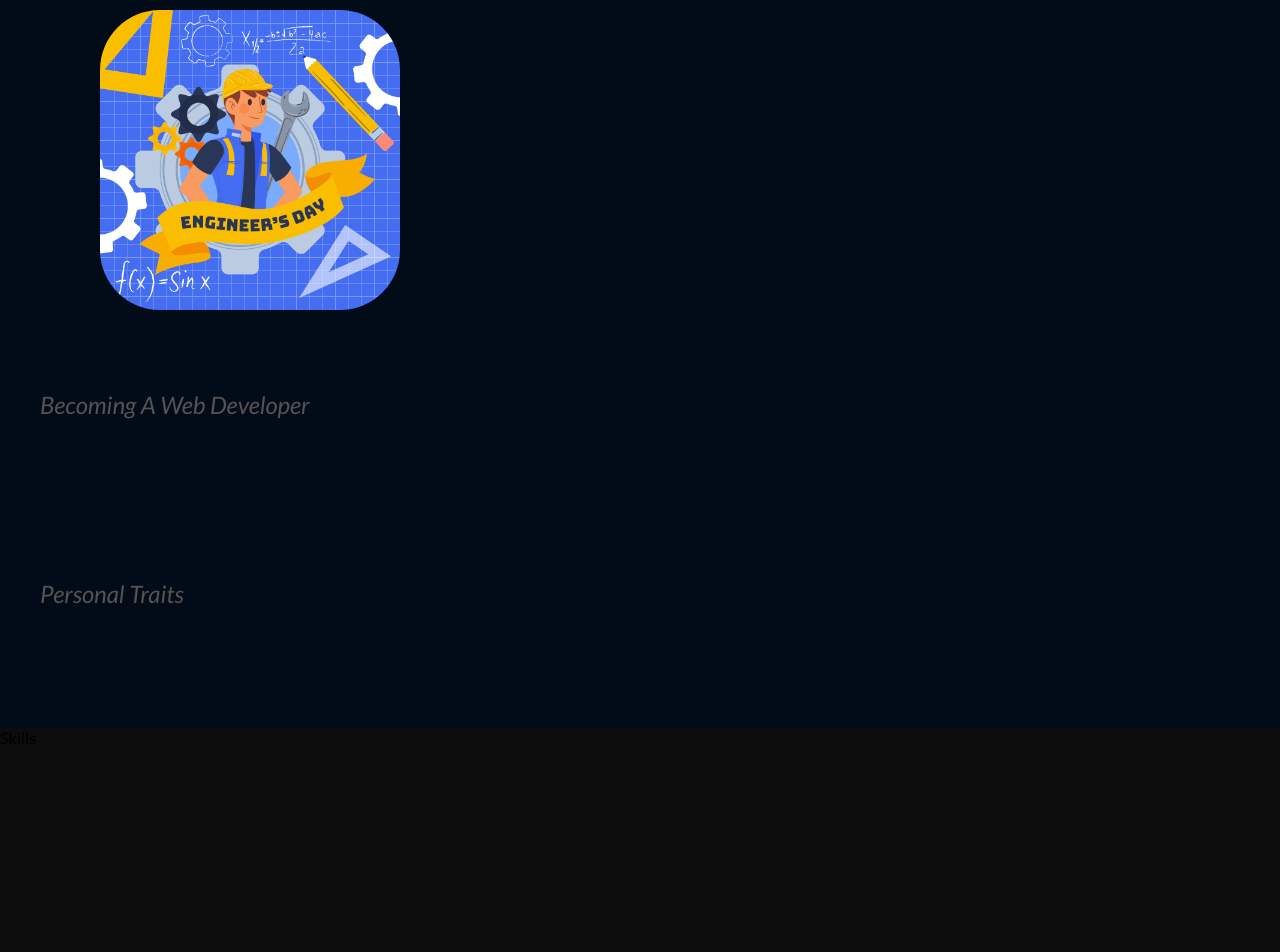
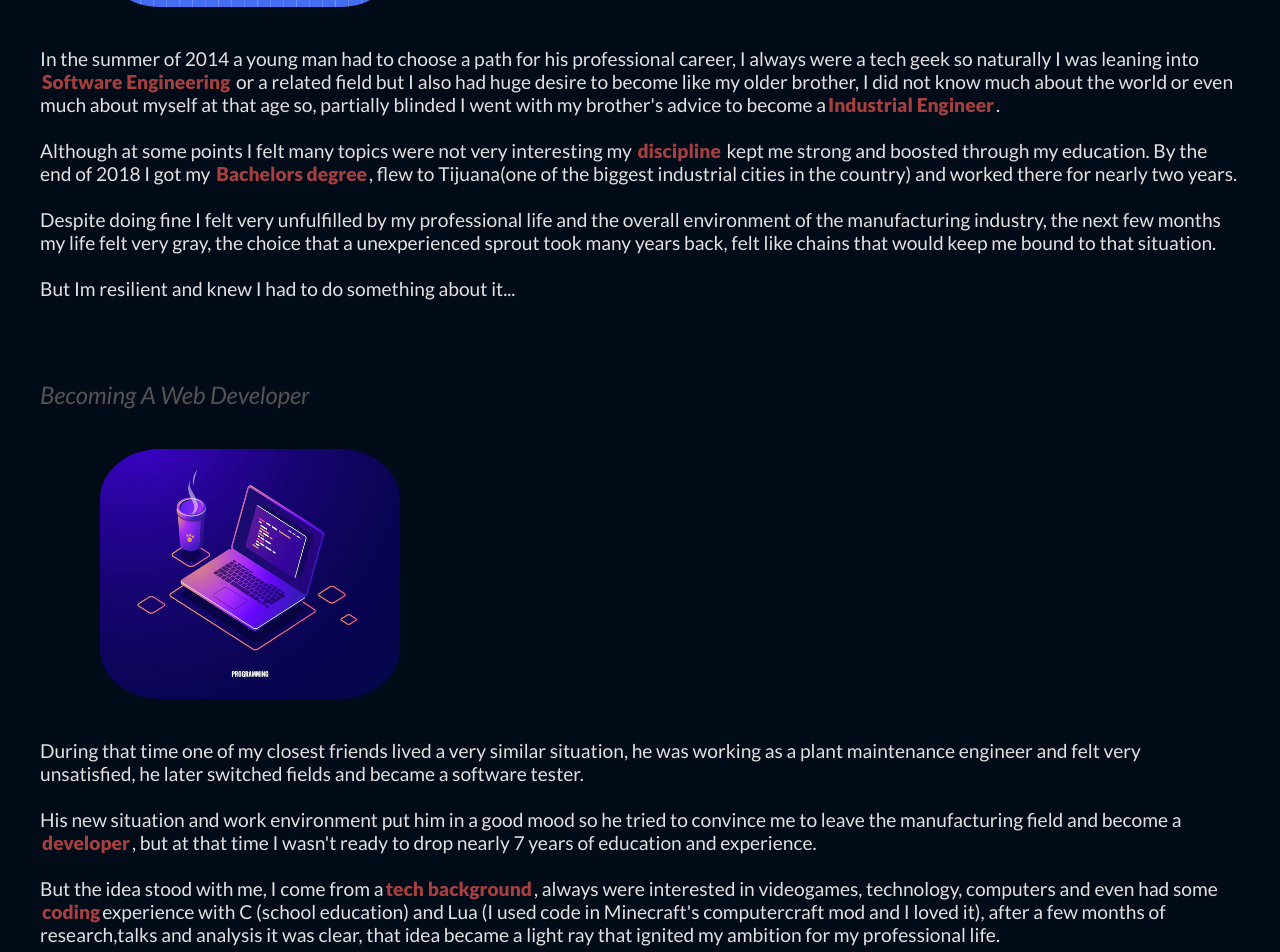
Before and after one commit to JuanP-VT/personal-web-page, a React (Create React App) app: page / in a window 1280 px wide. Shown: the part 1280-2232 px from the top of the page. Built offline with nearby package versions, Linux system fonts and the light colour scheme.

Commit message:
added becoming developer section

```diff
--- a/src/components/About.tsx
+++ b/src/components/About.tsx
@@ -1,5 +1,6 @@
 import React from "react";
 import iEngineer from "../img/IEngineer.jpg";
+import iDeveloper from "../img/IDeveloper.webp";
 function About() {
   return (
     <section id="About">
@@ -11,6 +12,10 @@ function About() {
       <div className="container">
         <div className="c1">
           <div className="title">Background As A Industrial Engineer</div>
+          <div className="imgContainer">
+            <img src={iEngineer} alt="IndustrialEngineer" className="img" />
+          </div>
+
           <div className="textContainer">
             <p>
               In the summer of 2014 a young man had to choose a path for his
@@ -41,14 +46,41 @@ function About() {
             <br />
             <p>But Im resilient and knew I had to do something about it...</p>
           </div>
-          <div className="imgContainer">
-            <img src={iEngineer} alt="IndustrialEngineer" className="img" />
-          </div>
         </div>
         <div className="c2">
           <div className="title">Becoming A Web Developer</div>
-          <div className="imgContainer"></div>
-          <div className="textContainer"></div>
+          <div className="imgContainer">
+            {" "}
+            <img src={iDeveloper} alt="Computer and coffee" className="img" />
+          </div>
+          <div className="textContainer">
+            <p>
+              During that time one of my closest friends lived a very similar
+              situation, he was working as a plant maintenance engineer and felt
+              very unsatisfied, he later switched fields and became a software
+              tester.
+            </p>
+            <br />
+            <p>
+              His new situation and work environment put him in a good mood so
+              he tried to convince me to leave the manufacturing field and
+              become a <span>developer</span>, but at that time I wasn't ready
+              to drop nearly 7 years of education and experience.
+            </p>
+            <p>
+              <br />
+              But the idea stood with me, I come from a
+              <span>tech background</span>, always were interested in
+              videogames, technology, computers and even had some{" "}
+              <span>coding</span>
+              experience with C (school education) and Lua (I used code in
+              Minecraft's computercraft mod and I loved it), after a few months
+              of research,talks and analysis it was clear, that idea became a
+              light ray that ignited my ambition for my professional life.
+            </p>
+            <br />
+            It was settle <span>I would become a Developer.</span>
+          </div>
         </div>
         <div className="c3">
           <div className="title">Personal Traits</div>
--- a/src/styles/About.scss
+++ b/src/styles/About.scss
@@ -19,17 +19,16 @@
 
         span {
           font-weight: 900;
-          color: $secondaryTextColor;
+          color: $fourthTextColor;
           padding-left: 2px;
           padding-right: 2px;
         }
       }
       .imgContainer {
         display: flex;
-        justify-items: center;
         img {
-          width: 25%;
-          height: 25%;
+          width: 300px;
+          height: 250px;
           border-radius: 20%;
           margin-left: 5%;
         }
--- a/src/styles/App.css
+++ b/src/styles/App.css
@@ -245,17 +245,16 @@
 }
 #About .container div .textContainer span {
   font-weight: 900;
-  color: rgb(161, 25, 25);
+  color: rgb(166, 64, 64);
   padding-left: 2px;
   padding-right: 2px;
 }
 #About .container div .imgContainer {
   display: flex;
-  justify-items: center;
 }
 #About .container div .imgContainer img {
-  width: 25%;
-  height: 25%;
+  width: 300px;
+  height: 250px;
   border-radius: 20%;
   margin-left: 5%;
 }
@@ -281,6 +280,7 @@ body {
 .sectionTitle {
   padding: 20px;
   font-weight: 700;
+  padding-top: 60px;
   color: rgb(227, 225, 225);
 }
 .sectionTitle .alter {
--- a/src/styles/App.scss
+++ b/src/styles/App.scss
@@ -22,6 +22,8 @@ body {
 .sectionTitle {
   padding: 20px;
   font-weight: 700;
+  padding-top: 60px;
+
   color: $mainTextColor;
   .alter {
     color: $fourthTextColor;
```
Also changed, not shown: mentions.txt, src/img/IDeveloper.webp (added), 1 other file (tests, documents, lock files or other folders).
